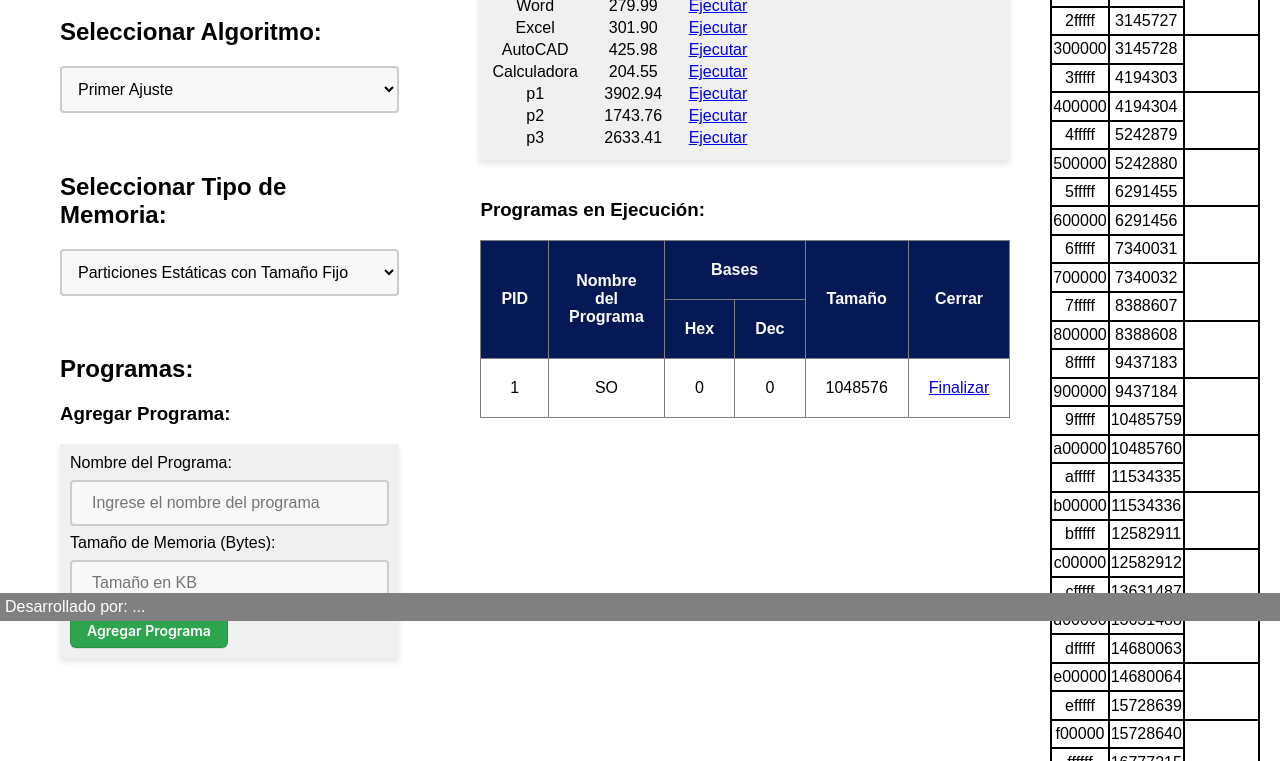
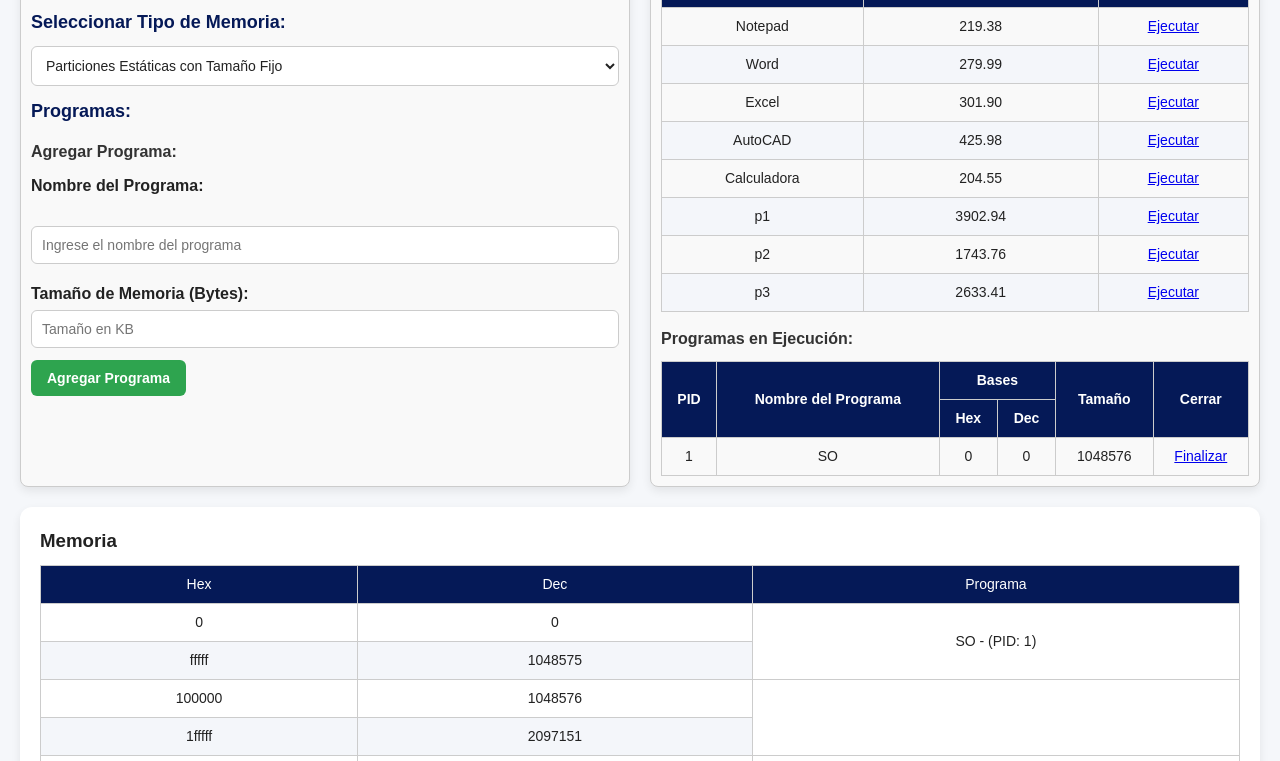
Before and after one commit to CarlosGongorar/Memory-management-SO, a plain HTML site: page Laboratorio1/index.html in a window 1280 px wide. Shown: the part 179-940 px from the top of the page. Drawn offline with Linux system fonts and the light colour scheme.

Commit message:
apariencia cambiada

```diff
--- a/Laboratorio1/index.html
+++ b/Laboratorio1/index.html
@@ -9,12 +9,79 @@
 
   <!-- Reference the external CSS file -->
   <link rel="stylesheet" type="text/css" href="styles.css" />
+
+  <style>
+    body {
+      font-family: Arial, sans-serif;
+      transition: background 0.3s, color 0.3s;
+    }
+
+    .container {
+      display: grid;
+      grid-template-columns: 1fr 1fr;
+      gap: 20px;
+    }
+
+    .section {
+      padding: 10px;
+      border: 1px solid #ccc;
+      border-radius: 8px;
+      background: #f9f9f9;
+    }
+
+    .memory-container,
+    .memory-espace {
+      margin-top: 20px;
+    }
+
+    /* Estilos modo oscuro */
+    .dark-mode {
+      background: #121212;
+      color: #eaeaea;
+    }
+
+    .dark-mode .section {
+      background: #1e1e1e;
+      border: 1px solid #444;
+    }
+
+    .dark-mode table {
+      background: #222;
+      color: #fff;
+      border: 1px solid #555;
+    }
+
+    .dark-mode th,
+    .dark-mode td {
+      border: 1px solid #555;
+    }
+
+    .dark-btn {
+      position: fixed;
+      top: 10px;
+      right: 10px;
+      padding: 8px 14px;
+      border: none;
+      border-radius: 6px;
+      cursor: pointer;
+      background: #333;
+      color: #fff;
+    }
+
+    .dark-mode .dark-btn {
+      background: #eee;
+      color: #111;
+    }
+  </style>
 </head>
 
 <body>
-  <div class="section grid">
-    <div class="section">
+  <button class="dark-btn" onclick="toggleDarkMode()">🌙 Oscuro</button>
+
   <h1>Simulador de Asignación de Memoria</h1>
+
+  <div class="container">
+    <!-- Columna izquierda -->
     <div class="section">
       <h2>Seleccionar Algoritmo:</h2>
       <select id="algoritmo">
@@ -22,8 +89,7 @@
         <option value="peor">Peor Ajuste</option>
         <option value="mejor">Mejor Ajuste</option>
       </select>
-      </div>
-      <div class="section">
+
       <h2>Seleccionar Tipo de Memoria:</h2>
       <select class="select" id="tipo_memoria">
         <option value="estatic-fijo">
@@ -39,25 +105,19 @@
           Particiones Dinámicas con Compactación
         </option>
       </select>
-      </div>
-      <div class="section">
+
       <h2>Programas:</h2>
       <h3>Agregar Programa:</h3>
       <div class="program-list">
-          <label for="nomPrograma">Nombre del Programa:</label>
-          <br/>
-          <input type="text" id="nomPrograma" placeholder="Ingrese el nombre del programa" />
-          <br/>
+        <label for="nomPrograma">Nombre del Programa:</label><br />
+        <input type="text" id="nomPrograma" placeholder="Ingrese el nombre del programa" /><br />
         <label for="tamPrograma">Tamaño de Memoria (Bytes):</label>
         <input type="number" id="tamPrograma" placeholder="Tamaño en KB" />
-          <button class="button-common" onclick="addProgram()">
-            Agregar Programa
-          </button>
-        </div>
+        <button class="button-common" onclick="addProgram()">Agregar Programa</button>
       </div>
     </div>
 
-    <div class="section">
+    <!-- Columna derecha -->
     <div class="section">
       <div class="program-list">
         <h3>Programas Instalados:</h3>
@@ -72,6 +132,7 @@
           <tbody></tbody>
         </table>
       </div>
+
       <div class="contenedorTabla">
         <h3>Programas en Ejecución:</h3>
         <table id="t-ejecucion" class="table">
@@ -93,7 +154,10 @@
       </div>
     </div>
   </div>
+
+  <!-- Gráfico de memoria -->
   <div class="memory-container">
+    <h3>Memoria</h3>
     <table id="grafico" class="tabla-memoria">
       <thead>
         <tr>
@@ -104,41 +168,55 @@
       </thead>
       <tbody>
         <tr>
-            <td>
-              ox0
-            </td>
-            <td>
-              0
-            </td>
-            <td rowspan="2">
-              SO
-            </td>
+          <td>0x0</td>
+          <td>0</td>
+          <td rowspan="2">SO</td>
         </tr>
         <tr>
-            <td>
-              oxA
-            </td>
-            <td>
-              10
-            </td>
-          </tr>
-          <tr>
+          <td>0xA</td>
+          <td>10</td>
         </tr>
       </tbody>
     </table>
   </div>
+
+  <!-- Estado de memoria -->
+  <div class="memory-espace">
+    <h3>Estado de memoria</h3>
+    <table>
+      <tbody>
+        <tr>
+          <td>Ocupado</td>
+          <td>Ocupado</td>
+        </tr>
+        <tr>
+          <td>Libre</td>
+          <td>Libre</td>
+        </tr>
+      </tbody>
+    </table>
   </div>
+
   <br>
   <div class="nombres">
     Desarrollado por: ...
   </div>
 
-  <!-- Barra lateral para mostrar los programas en la memoria -->
+  <!-- Barra lateral -->
   <div class="Barra"></div>
+
   <script src="modelo.js"></script>
   <script src="estadoAjuste.js"></script>
   <script src="estadoGestMem.js"></script>
   <script src="control.js"></script>
+
+  <script>
+    function toggleDarkMode() {
+      document.body.classList.toggle("dark-mode");
+      const btn = document.querySelector(".dark-btn");
+      btn.textContent = document.body.classList.contains("dark-mode") ? "☀️ Claro" : "🌙 Oscuro";
+    }
+  </script>
 </body>
 
 </html>
--- a/Laboratorio1/styles.css
+++ b/Laboratorio1/styles.css
@@ -1,206 +1,223 @@
-body {
-  font-family: Arial, sans-serif;
+/* --- RESETEO BÁSICO --- */
+* {
   margin: 0;
   padding: 0;
-}
-
-.grid {
-  display: grid;
-  grid-template-columns: 2fr 2fr 1fr;
-}
-
-.section {
-  width: 100%;
-  padding: 20px;
   box-sizing: border-box;
 }
 
-.program-list {
-  margin-bottom: 20px;
-  background-color: #f0f0f0;
-  /* Add a background color */
-  padding: 10px;
-  /* Add padding to the section */
-  box-shadow: 0 4px 6px rgba(0, 0, 0, 0.1);
-  /* Add a box shadow */
+body {
+  font-family: Arial, sans-serif;
+  background: #f5f7fa;
+  color: #222;
+  line-height: 1.5;
+  transition: background 0.3s, color 0.3s;
+  padding: 20px;
 }
 
-.running-programs {
+/* --- GRID PRINCIPAL --- */
+.container {
+  display: grid;
+  grid-template-columns: 1fr 1fr;
+  gap: 20px;
   margin-top: 20px;
-  box-shadow: 0 4px 6px rgba(0, 0, 0, 0.1);
-  padding: 20px;
-  width: auto;
 }
 
-.program {
-  margin: 5px;
+/* --- SECCIONES --- */
+.section {
+  background: #fff;
+  padding: 20px;
+  border-radius: 12px;
+  box-shadow: 0 4px 10px rgba(0,0,0,0.08);
 }
 
-/* Add developer names below the running programs section */
-.developer-names {
-  margin-top: 20px;
-  padding: 10px;
-  background-color: #f0f0f0;
+.section h2 {
+  margin-bottom: 10px;
+  font-size: 18px;
+  color: #051957;
 }
 
-/* Right half of the screen */
-.right-half {
-  width: 50%;
-  padding: 20px;
-  background-color: #f0f0f0;
+.section h3 {
+  margin-top: 15px;
+  font-size: 16px;
+  color: #333;
 }
 
-/* Table styles */
-.table {
-  width: 50%;
-  background-color: white;
-  text-align: left;
-  border-collapse: collapse;
-  color: black;
+/* --- LISTAS DE PROGRAMAS --- */
+.program-list {
+  margin-top: 10px;
 }
 
-.contenedorTabla {
-  width: fit-content;
-  margin-left: 1px;
-  margin-top: 15px;
-  overflow-y: auto;
-  max-height: 652px;
-
+.program-list label {
+  font-weight: bold;
+  display: block;
+  margin: 6px 0 4px;
 }
 
-.table th,
-.table td {
-  padding: 20px;
-  text-align: center;
-  border: 1px solid gray;
+/* --- INPUTS Y SELECTS --- */
+input[type="text"],
+input[type="number"],
+select {
+  width: 100%;
+  padding: 10px;
+  margin-bottom: 12px;
+  border: 1px solid #ccc;
+  border-radius: 6px;
+  font-size: 14px;
+  background: #fff;
+  color: #222;
+  transition: background 0.3s, color 0.3s, border 0.3s;
 }
 
-.table thead {
-  background-color: #051957;
-  /* border-bottom: solid 5px; */
-  color: #fcfcfc;
+/* --- BOTONES --- */
+.button-common {
+  background-color: #2ea44f;
+  color: white;
+  border: none;
+  padding: 10px 16px;
+  font-size: 14px;
+  font-weight: bold;
+  border-radius: 6px;
+  cursor: pointer;
+  transition: background 0.3s;
 }
 
-.tabler tr:nth-child(even) {
-  background-color: #ddd;
+.button-common:hover {
+  background-color: #22863a;
 }
 
-.table tr:hover td {
-  background-color: #369681;
+/* --- TABLAS --- */
+table {
+  width: 100%;
+  border-collapse: collapse;
+  margin-top: 10px;
+  font-size: 14px;
+}
+
+th, td {
+  border: 1px solid #ccc;
+  padding: 8px;
+  text-align: center;
+  transition: background 0.3s, color 0.3s;
+}
+
+thead {
+  background: #051957;
   color: white;
 }
 
-/* Style for text input fields */
-input[type="text"],
-input[type="number"] {
-  width: 100%;
-  padding: 12px 20px;
-  margin: 8px 0;
-  box-sizing: border-box;
-  border: 2px solid #ccc;
-  border-radius: 4px;
-  background-color: #f8f8f8;
-  font-size: 16px;
+tbody tr:nth-child(even) {
+  background: #f4f6fa;
 }
 
-/* Style for buttons */
-.button-common {
-  appearance: none;
-  background-color: #2ea44f;
-  border: 1px solid rgba(27, 31, 35, .15);
-  border-radius: 6px;
-  box-shadow: rgba(27, 31, 35, .1) 0 1px 0;
-  box-sizing: border-box;
-  color: #fff;
-  cursor: pointer;
-  display: inline-block;
-  font-family: -apple-system, system-ui, "Segoe UI", Helvetica, Arial, sans-serif, "Apple Color Emoji", "Segoe UI Emoji";
-  font-size: 14px;
-  font-weight: 600;
-  line-height: 20px;
-  padding: 6px 16px;
-  position: relative;
-  text-align: center;
-  text-decoration: none;
-  user-select: none;
-  -webkit-user-select: none;
-  touch-action: manipulation;
-  vertical-align: middle;
-  white-space: nowrap;
+tbody tr:hover {
+  background: #dbe8ff;
 }
 
-.button-common:focus:not(:focus-visible):not(.focus-visible) {
-  box-shadow: none;
-  outline: none;
+/* --- MEMORIA --- */
+.memory-container {
+  margin-top: 30px;
+  padding: 20px;
+  background: #fff;
+  border-radius: 12px;
+  box-shadow: 0 4px 10px rgba(0,0,0,0.08);
 }
 
-.button-common:hover {
-  background-color: #2c974b;
+.memory-container h3 {
+  margin-bottom: 10px;
 }
 
-.button-common:focus {
-  box-shadow: rgba(46, 164, 79, .4) 0 0 0 3px;
-  outline: none;
+.memory-espace {
+  margin-top: 20px;
+  padding: 15px;
+  background: #fff;
+  border-radius: 12px;
+  box-shadow: 0 4px 10px rgba(0,0,0,0.08);
 }
 
-.button-common:disabled {
-  background-color: #94d3a2;
-  border-color: rgba(27, 31, 35, .1);
-  color: rgba(255, 255, 255, .8);
-  cursor: default;
+.memory-espace h3 {
+  margin-bottom: 10px;
 }
 
-.button-common:active {
-  background-color: #298e46;
-  box-shadow: rgba(20, 70, 32, .2) 0 1px 0 inset;
+/* --- CRÉDITOS --- */
+.nombres {
+  margin-top: 20px;
+  padding: 10px;
+  text-align: center;
+  font-size: 14px;
+  color: white;
+  background: #051957;
+  border-radius: 8px;
 }
 
-select {
-  width: 100%;
-  padding: 12px;
-  border: 2px solid #ccc;
-  border-radius: 4px;
-  background-color: #f8f8f8;
-  font-size: 16px;
-  font-family: Arial, sans-serif;
+/* --- BOTÓN MODO OSCURO --- */
+.dark-btn {
+  position: fixed;
+  top: 10px;
+  right: 10px;
+  padding: 8px 14px;
+  border: none;
+  border-radius: 6px;
   cursor: pointer;
+  background: #333;
+  color: #fff;
+  font-size: 14px;
+  z-index: 1000;
 }
 
-/* Style for option items */
-select option {
-  background-color: white;
-  color: #333;
-  font-size: 14px;
-  font-weight: normal;
+/* --- MODO OSCURO --- */
+.dark-mode {
+  background: #121212;
+  color: #eaeaea;
 }
 
-/* Style for the selected option */
-select option:checked {
-  background-color: #2ea44f;
-  color: #fff;
-  font-weight: bold;
+/* Secciones, memoria, tablas */
+.dark-mode .section,
+.dark-mode .memory-container,
+.dark-mode .memory-espace {
+  background: #1e1e1e;
+  border: 1px solid #444;
 }
 
-.memory-container {
-  overflow-y: auto;
+/* Inputs y selects */
+.dark-mode input,
+.dark-mode select {
+  background: #222;
+  color: #eee;
+  border: 1px solid #555;
 }
 
-.tabla-memoria {
-  width: 100%;
-  text-align: center;
-  background: black;
+/* Tablas */
+.dark-mode table {
+  background: #222;
+  color: #fff;
 }
 
-.tabla-memoria td {
-  margin: 1px;
-  background: white;
+.dark-mode th {
+  background: #333;
+  color: #eee;
 }
 
-.nombres {
-  position: sticky;
-  bottom: 0px;
-  left: 0px;
-  padding: 5px;
-  background: gray;
-  color: white;
+.dark-mode td {
+  border: 1px solid #555;
+  color: #ddd;
 }
+
+.dark-mode tbody tr:nth-child(even) {
+  background: #1a1a1a;
+}
+
+.dark-mode tbody tr:hover {
+  background: #333;
+}
+
+/* Créditos */
+.dark-mode .nombres {
+  background: #222;
+  color: #eee;
+}
+
+/* Botón */
+.dark-mode .dark-btn {
+  background: #eee;
+  color: #111;
+}
--- /dev/null
+++ b/lab1/index.html
@@ -0,0 +1,12 @@
+<!DOCTYPE html>
+<html lang="en">
+<head>
+    <meta charset="UTF-8">
+    <meta name="viewport" content="width=device-width, initial-scale=1.0">
+    <title>Document</title>
+</head>
+<body>
+
+</body>
+<script src="script.js"></script>
+</html>
--- /dev/null
+++ b/lab1/script.js
@@ -0,0 +1 @@
+let memory =[];
```
Also changed, not shown: Laboratorio1/.config/configstore/update-notifier-npm.json (deleted), 3 other files. Lines whose indentation alone changed are shown as unchanged.
